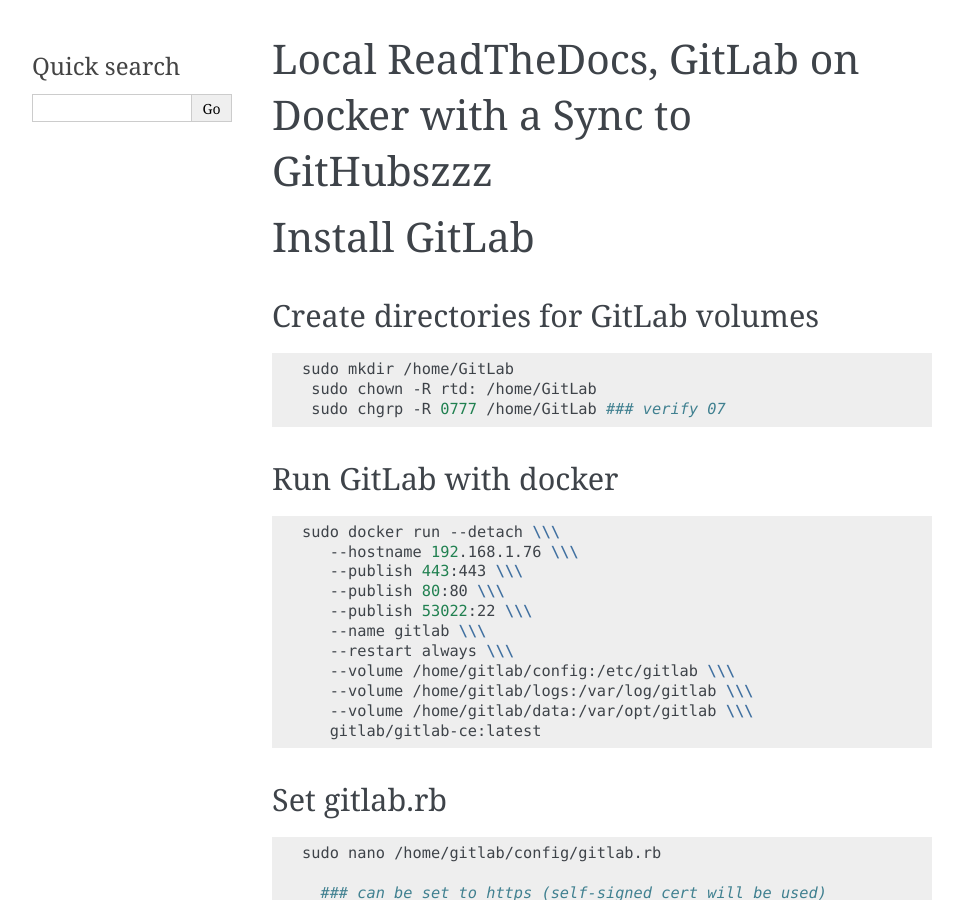
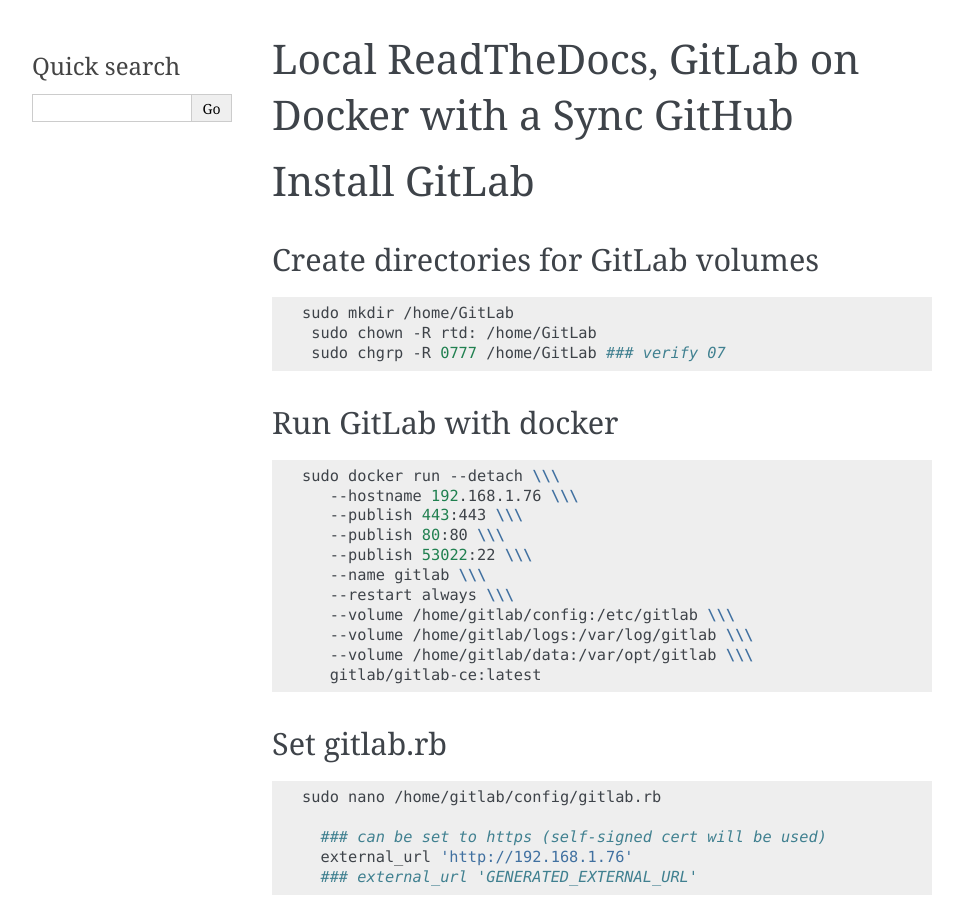
Before and after one commit to darrowco/pubSphinx, a Sphinx documentation site: the page built from docs/source/index.rst, in a window 1280 px wide and 900 px high. Shown: the whole window, without its empty margins (148-1111 px from the left). Built offline with Sphinx 7.4.7, drawn with Linux system fonts in a browser that asks for light colours; pages that are not in the unit, such as notebooks, are missing from menus.

Commit message:
self docs

```diff
--- a/docs/source/index.rst
+++ b/docs/source/index.rst
@@ -3,8 +3,8 @@
    You can adapt this file completely to your liking, but it should at least
    contain the root `toctree` directive.
 
-Local ReadTheDocs, GitLab on Docker with a Sync to GitHubszzz
-=============================================================
+Local ReadTheDocs, GitLab on Docker with a Sync GitHub
+======================================================
 
 .. toctree::
   :maxdepth: 2
```
